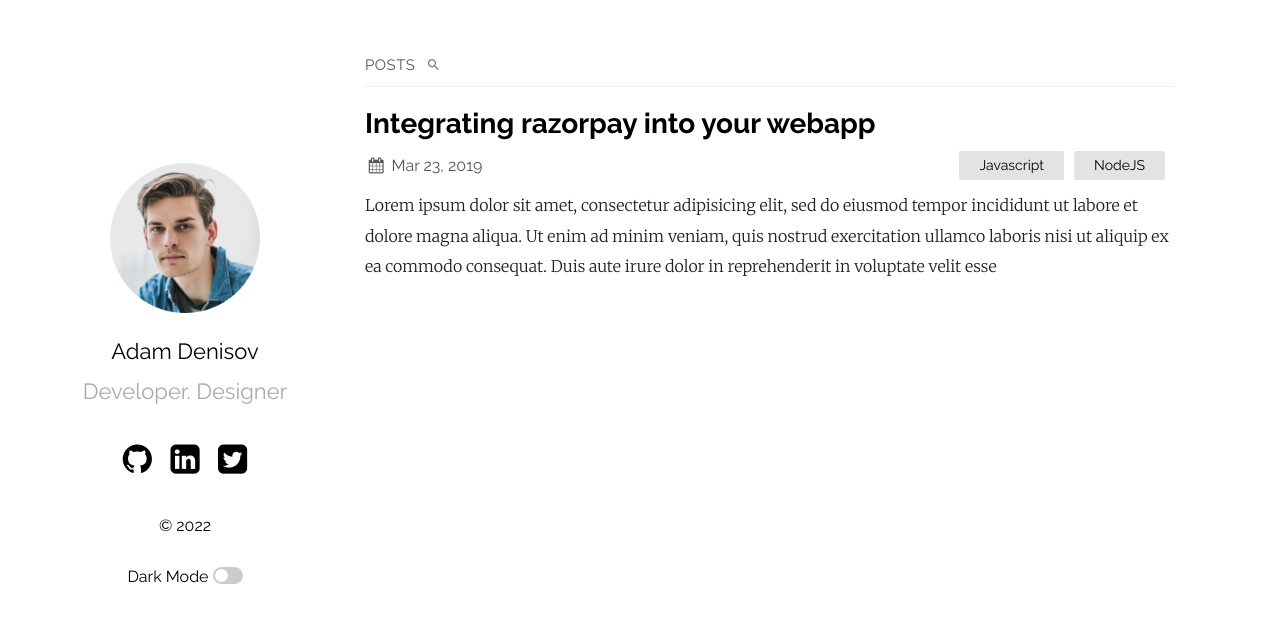
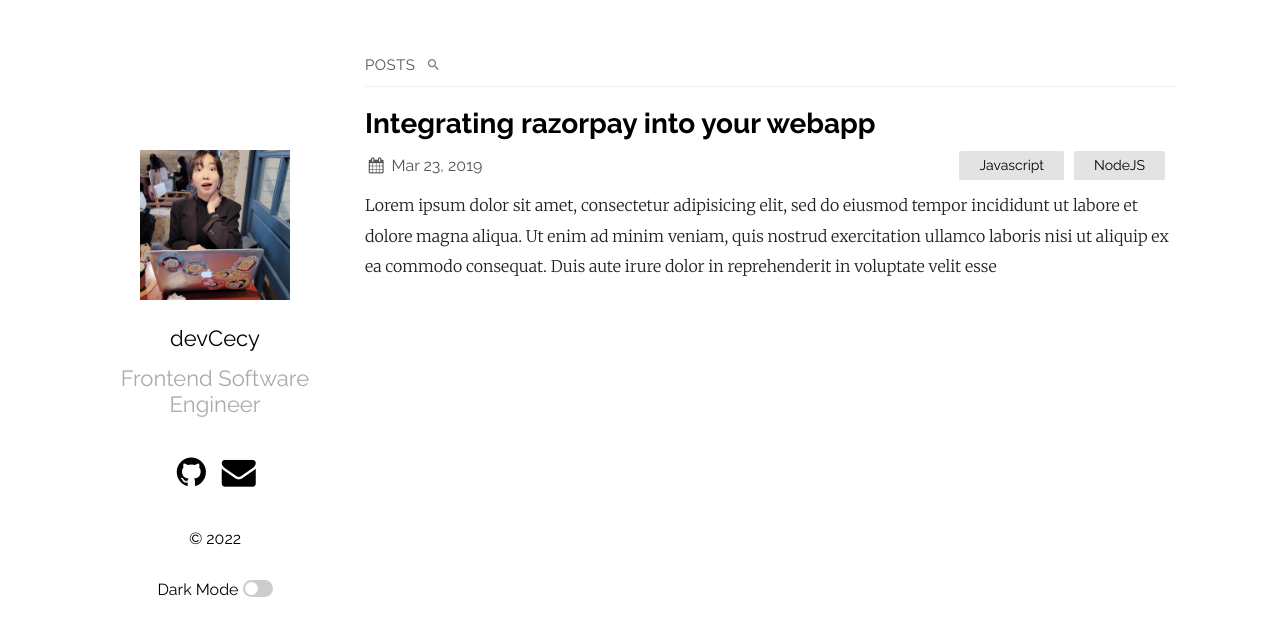
Before and after one commit to devCecy/devcecy.github.io, a Jekyll site: the page built from index.md, in a window 1280 px wide. Shown: the top 636 px of the page. Built offline with Jekyll 4.4.1, drawn with Linux system fonts in a browser that asks for light colours.

Commit message:
config.yml 기본정보 수정

```diff
--- a/_config.yml
+++ b/_config.yml
@@ -1,23 +1,20 @@
-title: Your awesome title
-author: GitHub User
-email: your-email@domain.com
-description: > # this means to ignore newlines until "show_exerpts:"
-  Write an awesome description for your new site here. You can edit this
-  line in _config.yml. It will appear in your document head meta (for
-  Google search results) and in your feed.xml site description.
+title: devCecy's blog
+author: devCecy
+email: im.ceciliaan@gmail.com
+description:
 show_excerpts: true # set to true to show excerpts on the homepage
 # Minima date format
 # refer to http://shopify.github.io/liquid/filters/date/ if you want to customize this
 sass:
   sass_dir: _sass
 plainwhite:
-  name: Adam Denisov
-  tagline: Developer. Designer
+  name: devCecy
+  tagline: Frontend Software Engineer
   date_format: "%b %-d, %Y"
   sitemap: true # set to true to generate sitemap.xml content
   search: true # set to true to enable searchbar
   dark_mode: true # set to true to add dark mode toggle
-  portfolio_image: "assets/portfolio.png" # the path from the base directory of the site to the image to display (no / at the start)
+  portfolio_image: "assets/profile.jpeg" # the path from the base directory of the site to the image to display (no / at the start)
   html_lang: "en" # set the lang attribute of the <html> tag for the pages. See here for a list of codes: https://www.w3schools.com/tags/ref_country_codes.asp
   condensed_mobile:
     #- home
@@ -25,9 +22,9 @@ plainwhite:
     - post
   # generate social links in footer
   social_links:
-    twitter: samarsault
-    github: samarsault
-    linkedIn: in/samarsault
+    # twitter: samarsault
+    github: devCecy
+    # linkedIn: in/samarsault
     #dribbble: jekyll
     #flickr:   jekyll
     #instagram: jekyll
@@ -37,7 +34,7 @@ plainwhite:
     #soundcloud: jekyll
     #telegram: jekyll
     #gitlab: jekyll
-    #email: jekyll
+    email: im.ceciliaan@gmail.com
 
     # Mastodon instances
     # mastodon:
```
Also changed, not shown: assets/portfolio.png (deleted), assets/profile.jpeg (added).
